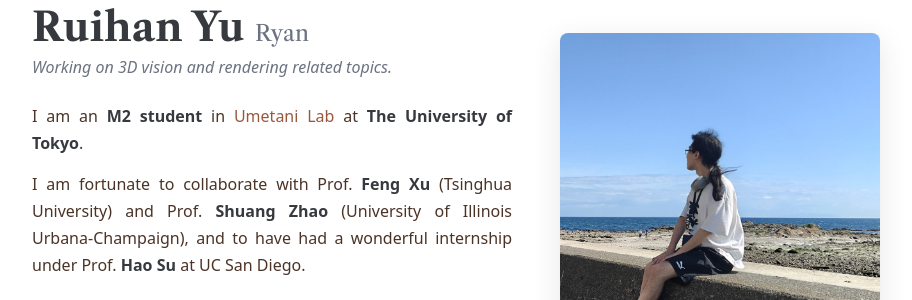
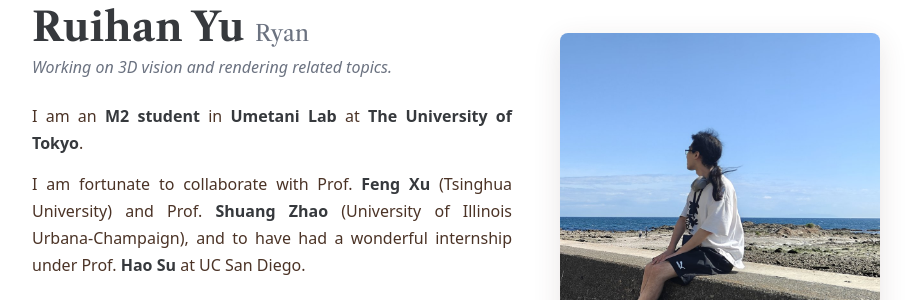
Before and after one commit to AuroraRyan0301/AuroraRyan0301.github.io, a Jekyll site: the page built from _pages/about.md, in a window 1280 px wide. Shown: the part 125-425 px from the top of the page, without its empty margins (184-1096 px from the left). Built offline with Jekyll 4.4.1, drawn with Linux system fonts in a browser that asks for light colours.

```diff
--- a/_pages/about.md
+++ b/_pages/about.md
@@ -16,15 +16,18 @@ redirect_from:
       <div class="hero__bio">
         <p>
           I am an <strong>M2 student</strong> in
-          <a href="https://www-ui.is.s.u-tokyo.ac.jp/~ume/">Umetani Lab</a>
+          <a href="https://cgenglab.github.io/en/"><strong>Umetani Lab</strong></a>
           at <strong>The University of Tokyo</strong>.
         </p>
         <p>
-          I am fortunate to collaborate with Prof. <strong>Feng Xu</strong>
-          (Tsinghua University) and Prof. <strong>Shuang Zhao</strong>
+          I am fortunate to collaborate with Prof.
+          <a href="http://xufeng.site/"><strong>Feng Xu</strong></a>
+          (Tsinghua University) and Prof.
+          <a href="https://shuangz.com/"><strong>Shuang Zhao</strong></a>
           (University of Illinois Urbana-Champaign), and to have had a
-          wonderful internship under Prof. <strong>Hao Su</strong> at
-          UC San Diego.
+          wonderful internship under Prof.
+          <a href="https://www.haosu.ai/"><strong>Hao Su</strong></a>
+          at UC San Diego.
         </p>
         <p>
           My work spans <strong>physics-based / differentiable rendering</strong>,
```
